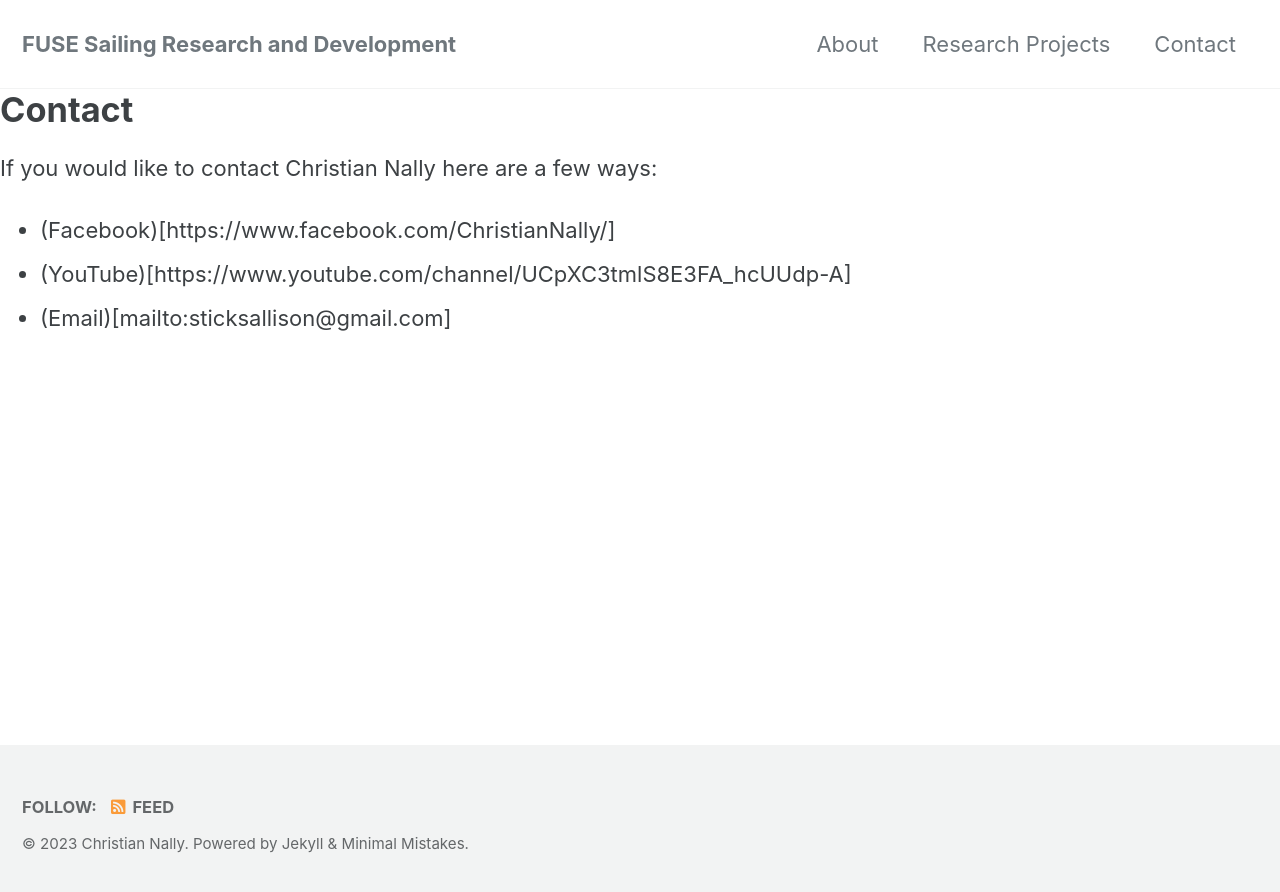
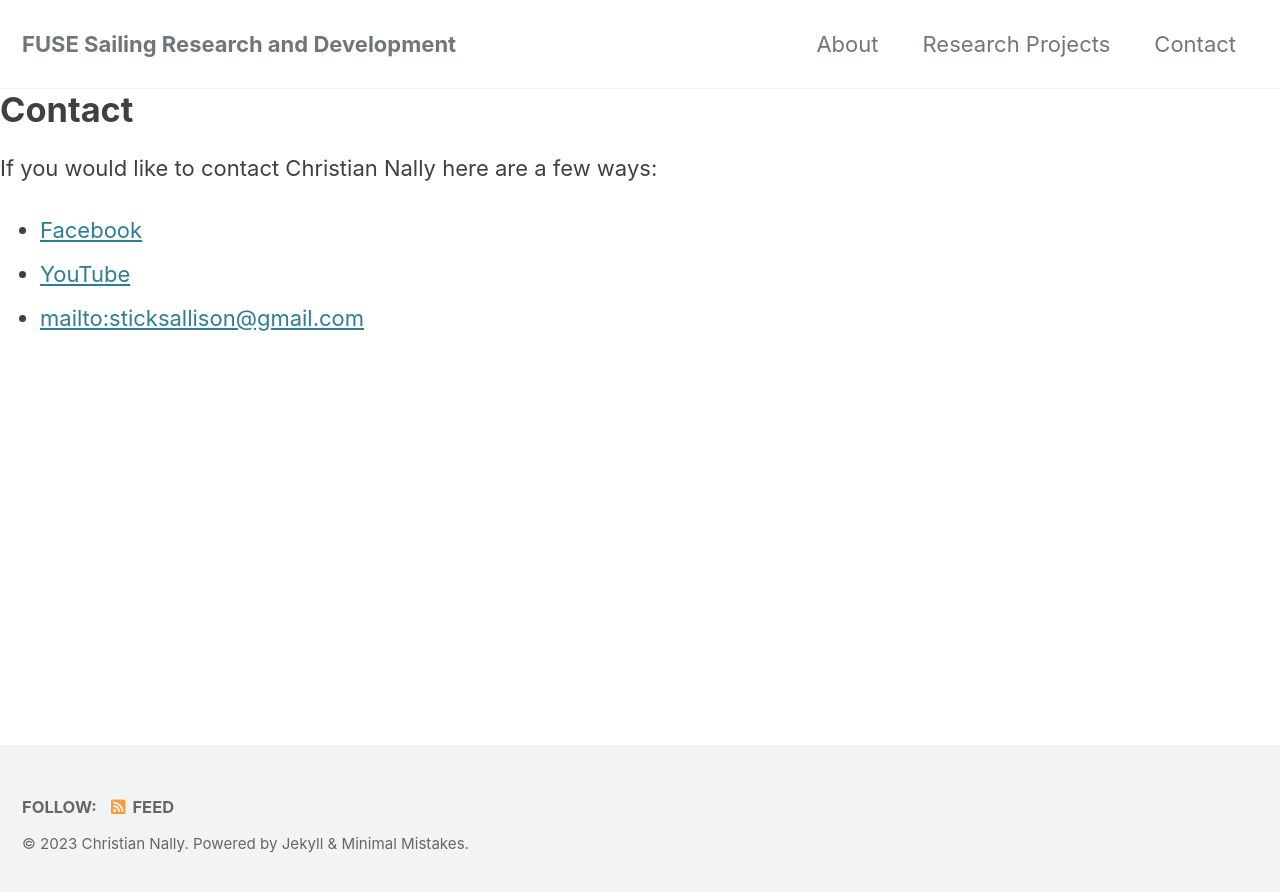
Before and after one commit to motiveNation/motiveNation.github.io, a Jekyll site: the page built from _pages/Contact.md, in a window 1280 px wide. Shown: the top 892 px of the page. Built offline with Jekyll 4.4.1, drawn with Linux system fonts in a browser that asks for light colours; cached includes are drawn as plain includes; our own code applies the rules of GitHub Pages for plain Markdown files.

Commit message:
fixed links on Contact page

```diff
--- a/_pages/Contact.md
+++ b/_pages/Contact.md
@@ -6,6 +6,6 @@ permalink: /contact/
 
 If you would like to contact Christian Nally here are a few ways:
 
-- (Facebook)[https://www.facebook.com/ChristianNally/]
-- (YouTube)[https://www.youtube.com/channel/UCpXC3tmlS8E3FA_hcUUdp-A]
-- (Email)[mailto:sticksallison@gmail.com]
+- [Facebook](https://www.facebook.com/ChristianNally/)
+- [YouTube](https://www.youtube.com/channel/UCpXC3tmlS8E3FA_hcUUdp-A)
+- [mailto:sticksallison@gmail.com](Email)
```
